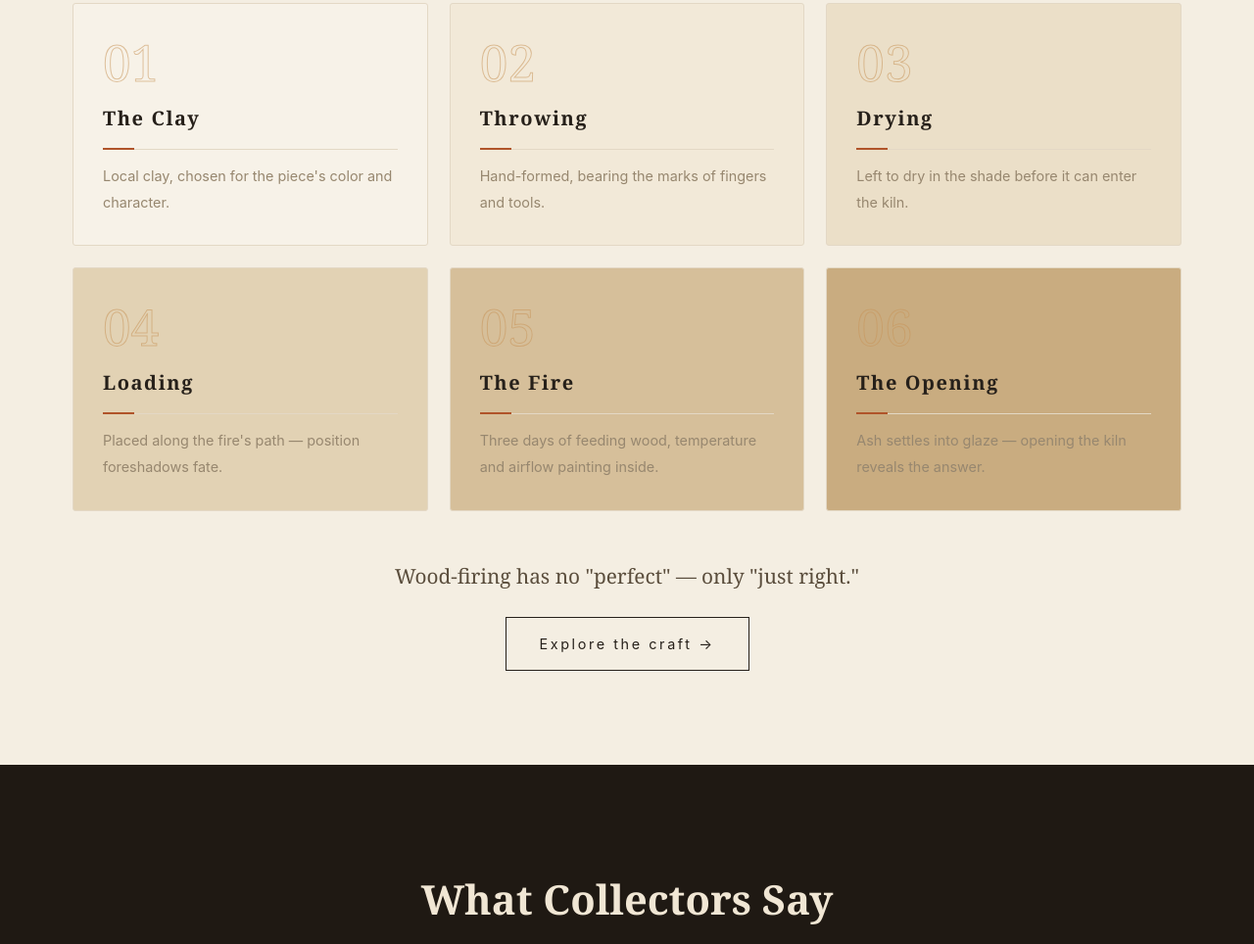
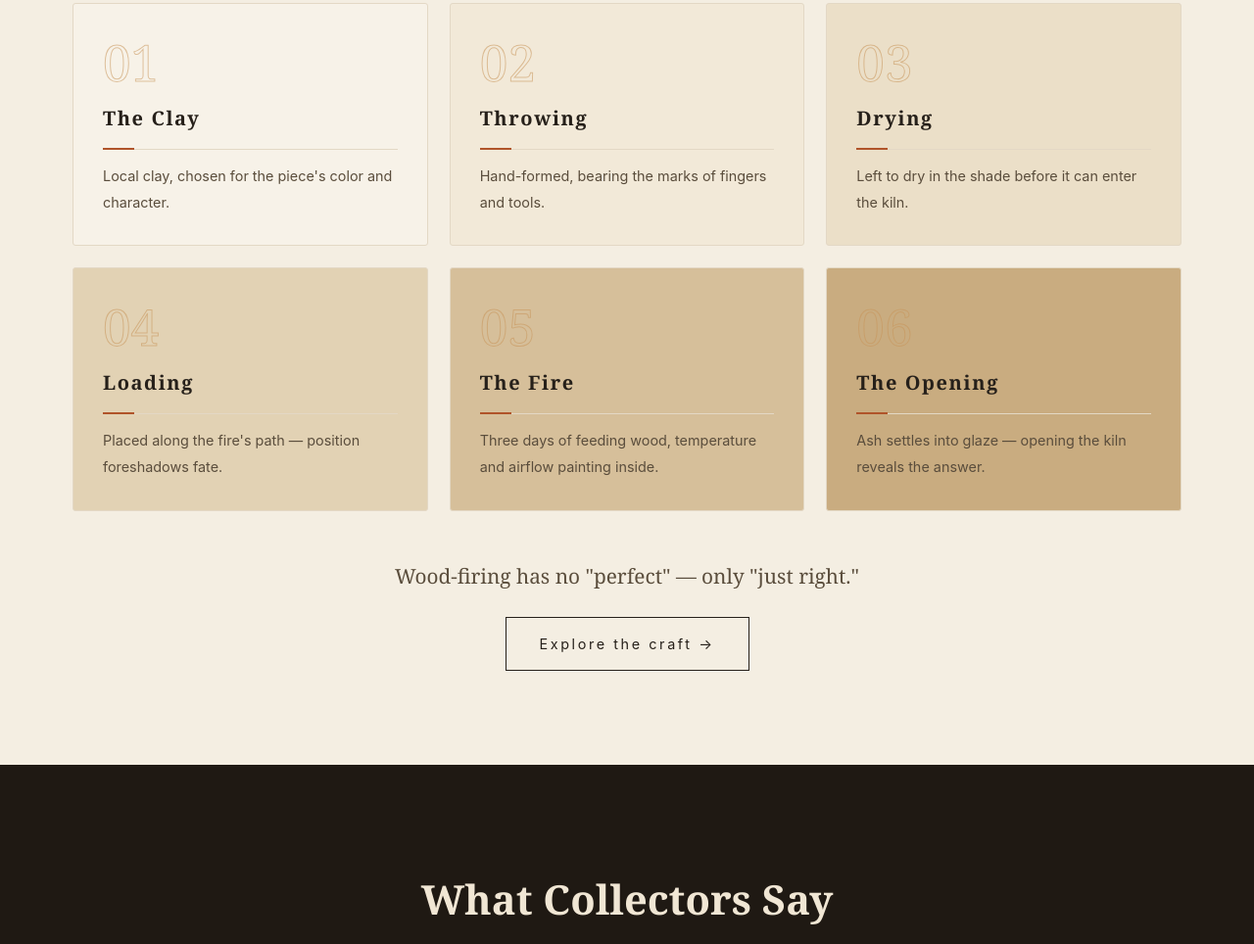
Before and after one commit to garyzhang6111-max/-qingyuan-ceramics, a plain HTML site: page site/index.html in a window 1280 px wide. Shown: the part 2727-3691 px from the top of the page at 98% size. Drawn offline with Linux system fonts and the light colour scheme.

Commit message:
工艺步骤卡片正文文字加深，提升可读性

```diff
--- a/site/css/style.css
+++ b/site/css/style.css
@@ -170,7 +170,7 @@ section{padding:96px 0}
 .step h3{font-size:1.25rem;margin:0 0 14px;letter-spacing:.08em;padding-bottom:14px;border-bottom:1px solid var(--line);position:relative}
 .step h3::after{content:'';position:absolute;left:0;bottom:-1px;width:32px;height:2px;background:var(--accent);transition:width .4s}
 .step:hover h3::after{width:60px}
-.step p{color:var(--muted);font-size:.9rem;line-height:1.85;margin-top:12px}
+.step p{color:var(--ink2);font-size:.9rem;line-height:1.85;margin-top:12px}
 .craft-final{text-align:center;margin-top:48px;font-family:var(--serif);font-size:1.3rem;color:var(--ink2)}
 
 /* ---------- 柴烧知识 ---------- */
```
